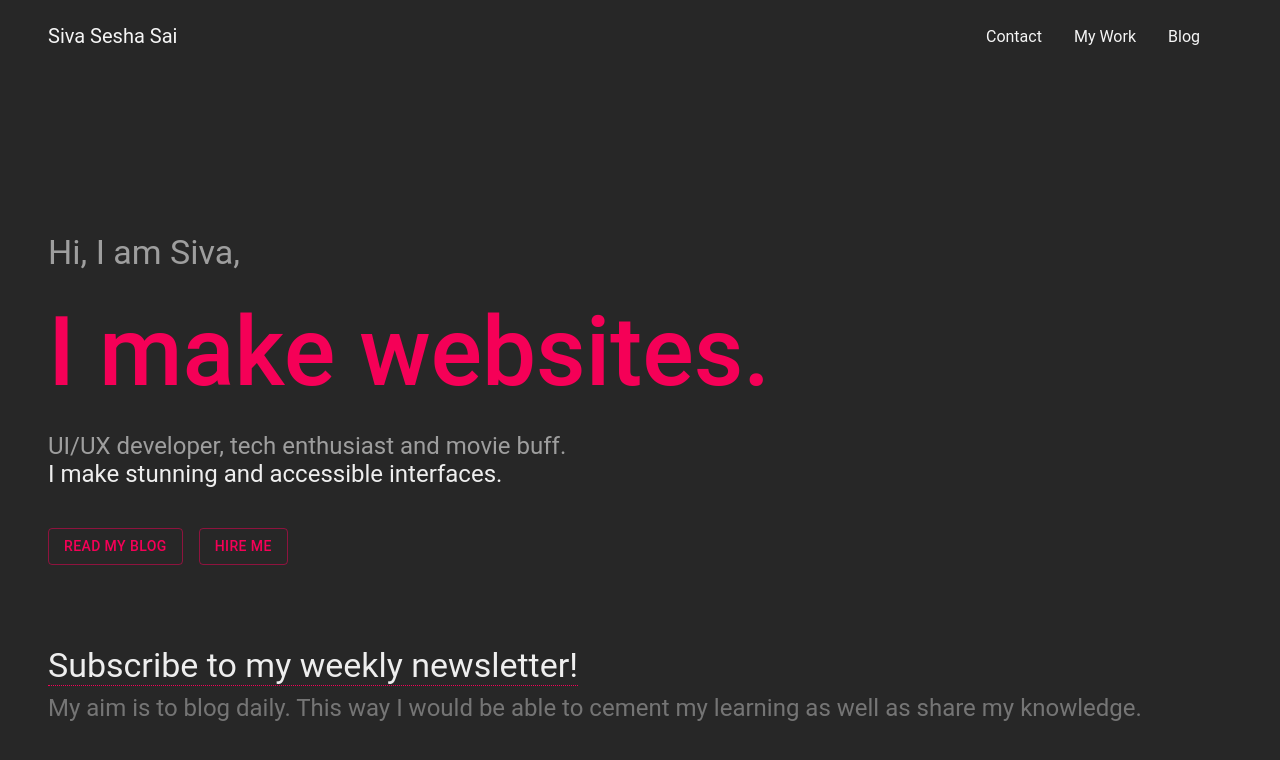
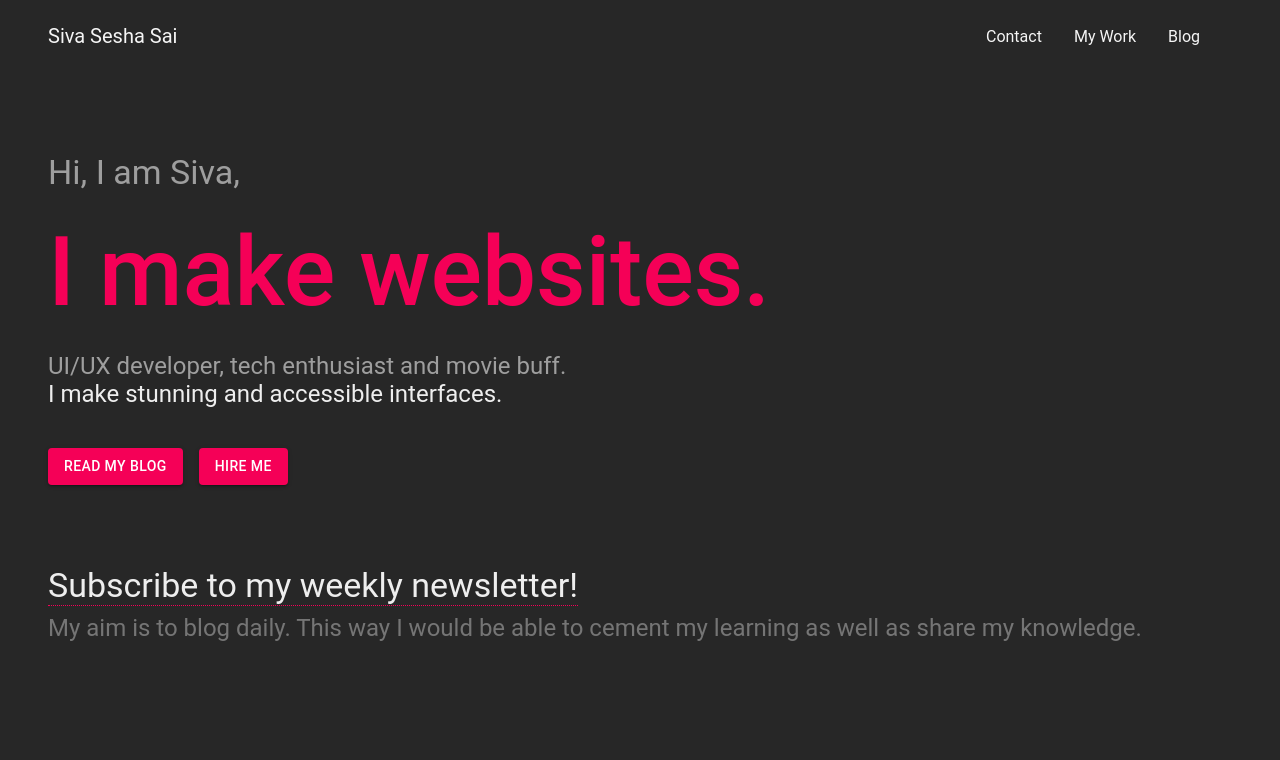
Before and after one commit to avsssai/redesigned-portfilio, a React (Create React App) app in the folder client/: page / in a window 1280 px wide. Shown: the top 760 px of the page. Built offline with nearby package versions, Linux system fonts and the light colour scheme.

Commit message:
moving to blog

```diff
--- a/client/src/components/Home/Home.js
+++ b/client/src/components/Home/Home.js
@@ -1,5 +1,5 @@
 import React, { useState } from "react";
-import { Card, Container, Grid, Typography, Button } from "@material-ui/core";
+import { Container, Button } from "@material-ui/core";
 import useStyles from "./styles";
 import { Link } from "react-router-dom";
 
@@ -20,7 +20,7 @@ const Home = () => {
 				<div className={classes.buttonTray}>
 					<Link to='/blog'>
 						<Button
-							variant='outlined'
+							variant='contained'
 							color='secondary'
 							className={classes.homePageButton}
 							size='medium'>
@@ -28,7 +28,7 @@ const Home = () => {
 						</Button>
 					</Link>
 					<Button
-						variant='outlined'
+						variant='contained'
 						color='secondary'
 						size='medium'
 						className={classes.homePageButton}>
--- a/client/src/components/Home/styles.js
+++ b/client/src/components/Home/styles.js
@@ -9,7 +9,7 @@ const styles = makeStyles((theme) => ({
 	main: {
 		minHeight: "70vh",
 		display: "flex",
-		marginTop: "20vh",
+		marginTop: "10vh",
 		flexDirection: "column",
 		fontFamily: theme.typography.fontFamily,
 		color: theme.palette.grey["500"],
@@ -43,6 +43,10 @@ const styles = makeStyles((theme) => ({
 	},
 	buttonTray: {
 		marginTop: theme.spacing(5),
+		"& a": {
+			color: "inherit",
+			textDecoration: "none",
+		},
 	},
 	homePageButton: {
 		marginRight: theme.spacing(2),
```
